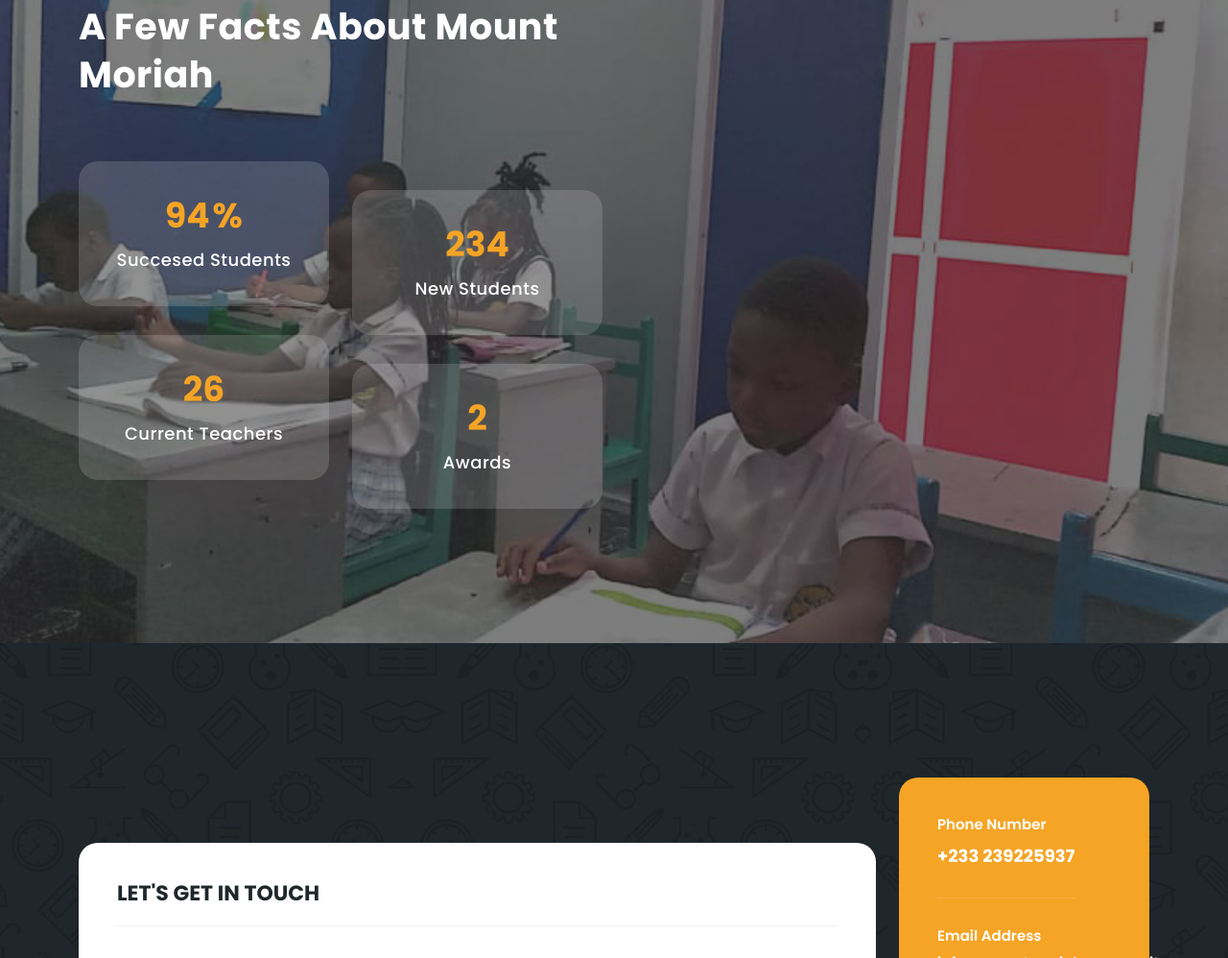
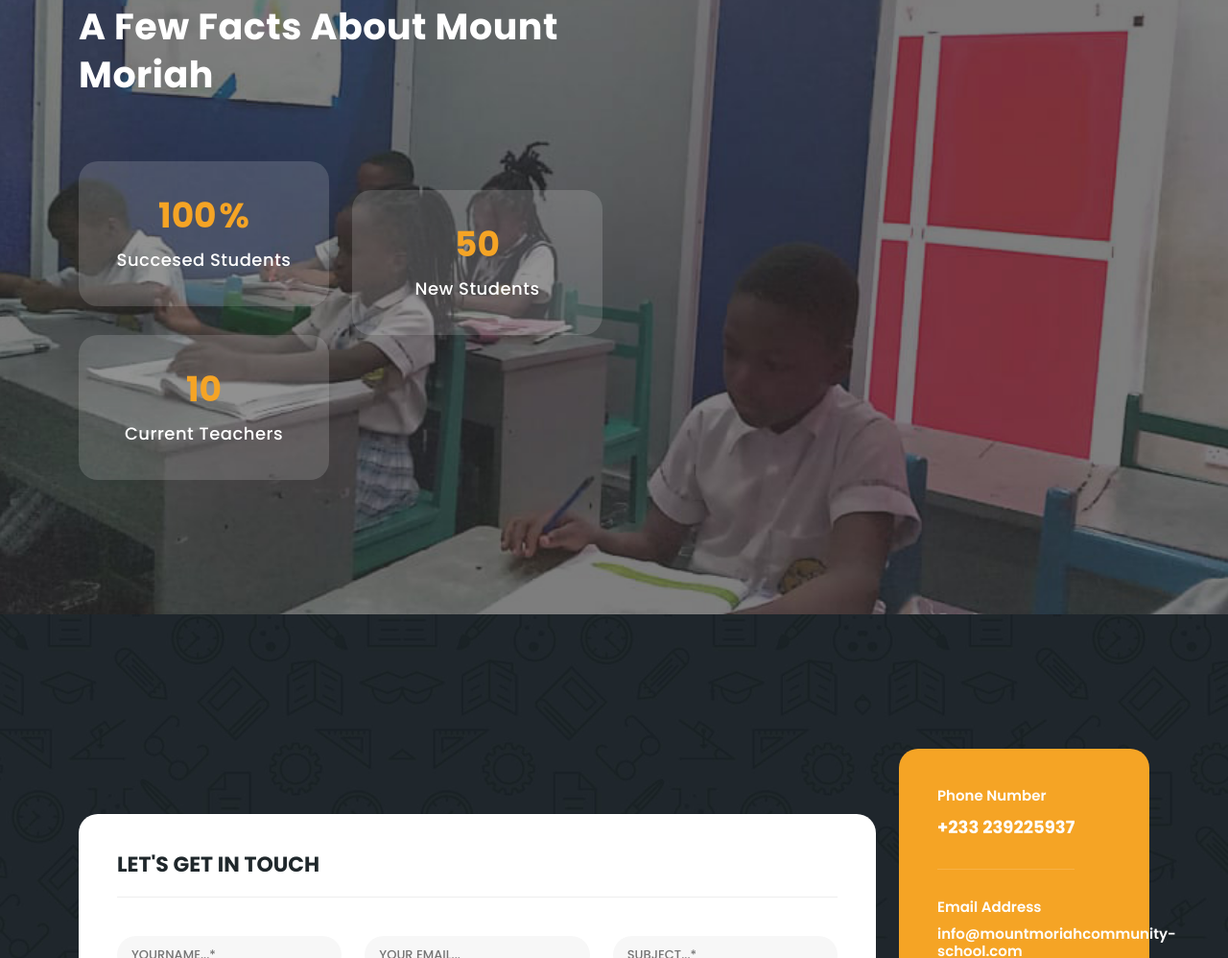
Before and after one commit to litoguy/mmcs, a plain HTML site: page index.html in a window 1280 px wide. Shown: the part 2648-3646 px from the top of the page at 96% size. Drawn offline with nearby package versions, Linux system fonts and the light colour scheme.

Commit message:
first commit

```diff
--- a/index.html
+++ b/index.html
@@ -326,13 +326,13 @@
               <div class="row">
                 <div class="col-12">
                   <div class="count-area-content percentage">
-                    <div class="count-digit">94</div>
+                    <div class="count-digit">100</div>
                     <div class="count-title">Succesed Students</div>
                   </div>
                 </div>
                 <div class="col-12">
                   <div class="count-area-content">
-                    <div class="count-digit">26</div>
+                    <div class="count-digit">10</div>
                     <div class="count-title">Current Teachers</div>
                   </div>
                 </div>
@@ -342,16 +342,16 @@
               <div class="row">
                 <div class="col-12">
                   <div class="count-area-content new-students">
-                    <div class="count-digit">234</div>
+                    <div class="count-digit">50</div>
                     <div class="count-title">New Students</div>
                   </div>
                 </div>
-                <div class="col-12">
+                <!-- <div class="col-12">
                   <div class="count-area-content">
                     <div class="count-digit">2</div>
                     <div class="count-title">Awards</div>
                   </div>
-                </div>
+                </div> -->
               </div>
             </div>
           </div>
```
